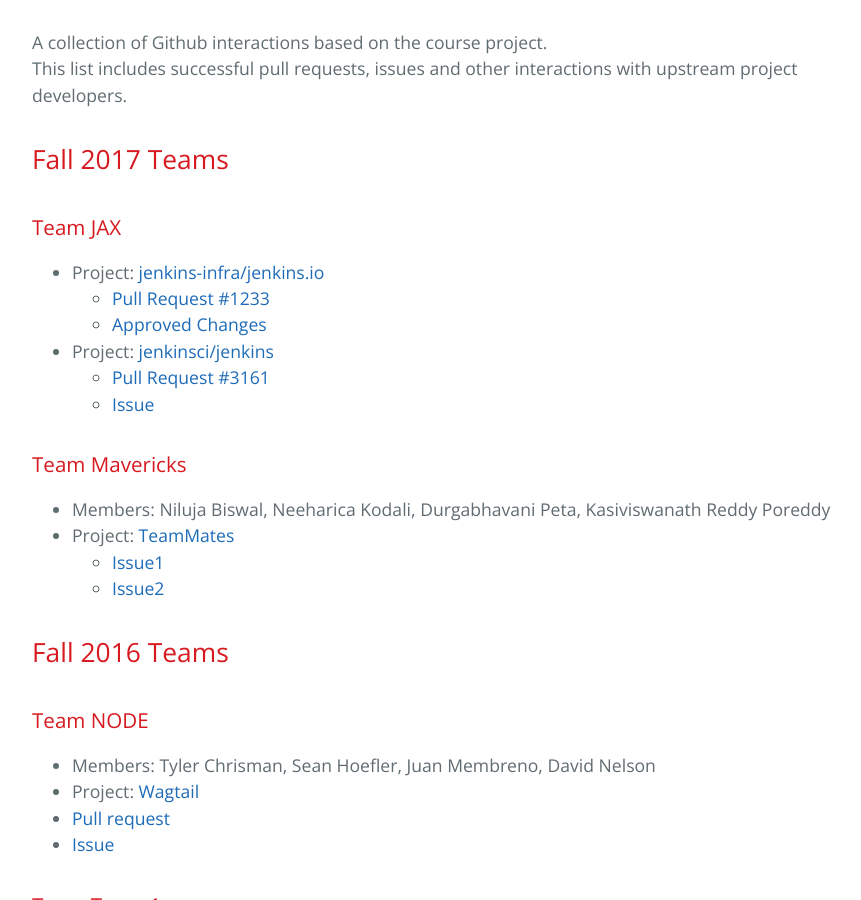
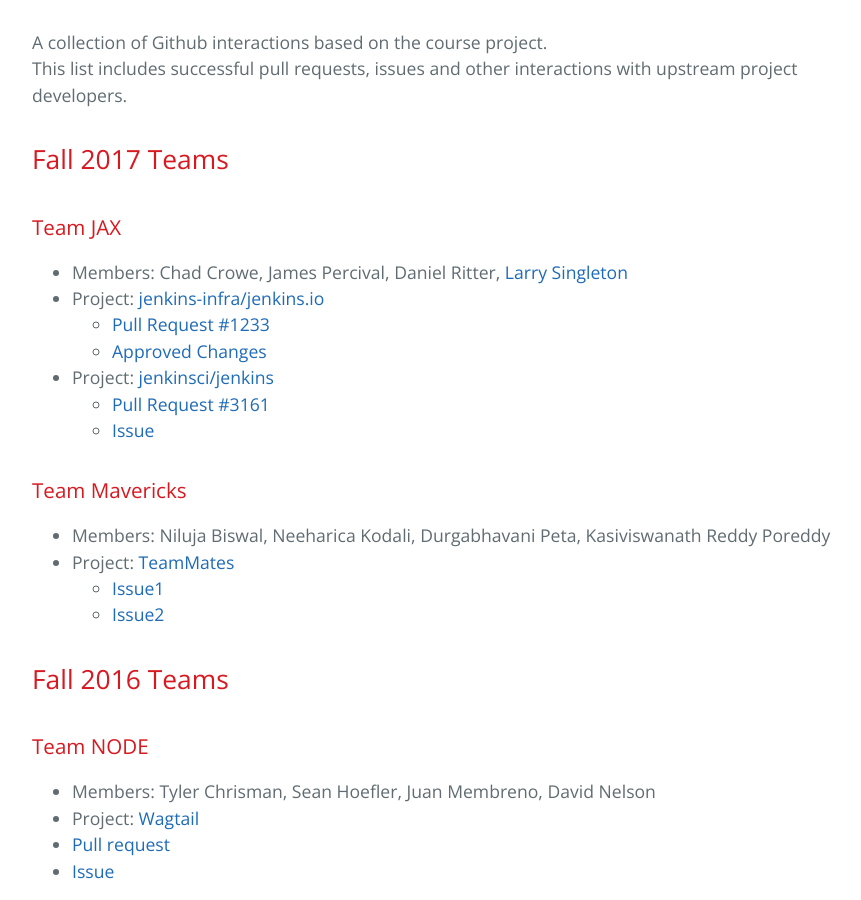
Before and after one commit to robinagandhi/swa, a Jekyll site: the page built from pages/halloffame.md, in a window 1280 px wide and 900 px high, scrolled down 456 px. Shown: the whole window, without its empty margins (192-1053 px from the left). Built offline with Jekyll 4.4.1, drawn with Linux system fonts in a browser that asks for light colours.

Commit message:
Add member list back in

```diff
--- a/pages/halloffame.md
+++ b/pages/halloffame.md
@@ -12,6 +12,7 @@
 ## Fall 2017 Teams
 
 ### Team JAX
+- Members: Chad Crowe, James Percival, Daniel Ritter, [Larry Singleton](https://github.com/larrysingleton)
 - Project: [jenkins-infra/jenkins.io](https://github.com/jenkins-infra/jenkins.io)
     - [Pull Request #1233](https://github.com/jenkins-infra/jenkins.io/pull/1233)
     - [Approved Changes](https://jenkins.io/doc/book/system-administration/security/)
```
